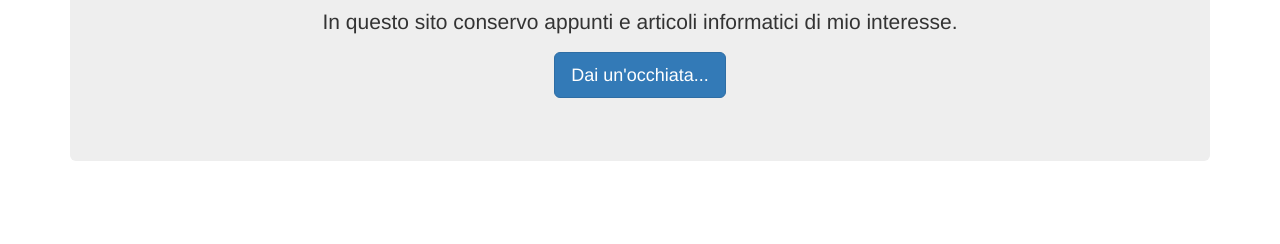
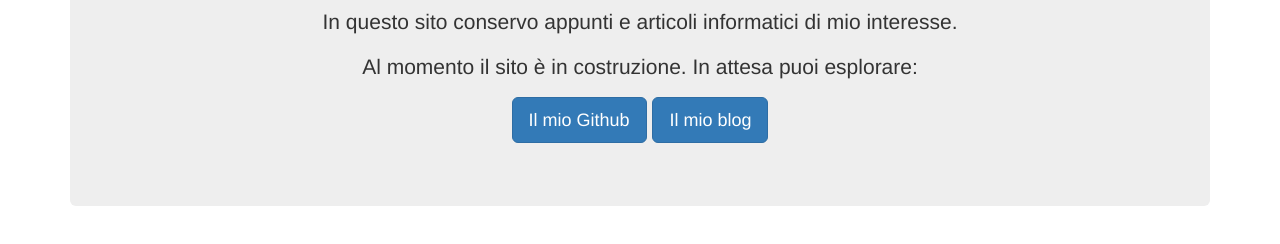
Before and after one commit to linuxiamo/linuxiamo.github.io, a plain HTML site: page index.html in a window 1280 px wide. Shown: the part 140-384 px from the top of the page. Drawn offline with nearby package versions, Linux system fonts and the light colour scheme.

Commit message:
Update index.html

```diff
--- a/index.html
+++ b/index.html
@@ -26,7 +26,8 @@
                         <div class="text-center">
                           <h1 class="text-center">Benvenuti su Linuxiamo</h1>
                           <p class="text-center">In questo sito conservo appunti e articoli informatici di mio interesse.</p>
-                          <p class="text-center"><a class="btn btn-primary btn-lg" href="https://www.github.com/linuxiamo/">Dai un'occhiata...</a></p>
+                          <p class="text-center">Al momento il sito è in costruzione. In attesa puoi esplorare:</p>
+                          <p class="text-center"><a class="btn btn-primary btn-lg" href="https://www.github.com/linuxiamo/">Il mio Github</a> <a class="btn btn-primary btn-lg" href="https://linuxiamo.blogspot.com/">Il mio blog</a></p>
                         </div>
                     </div>
                 </div>
```
